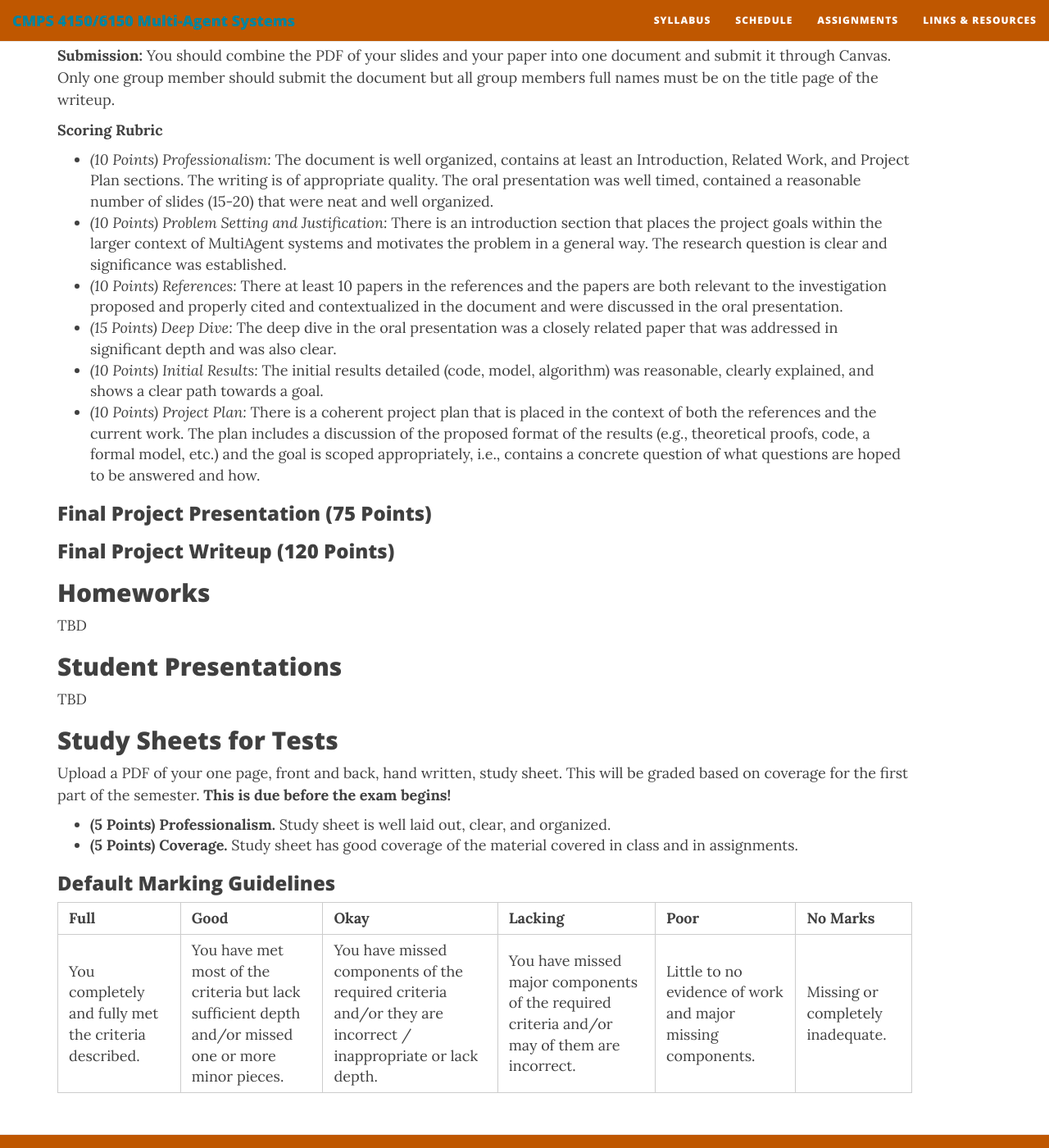
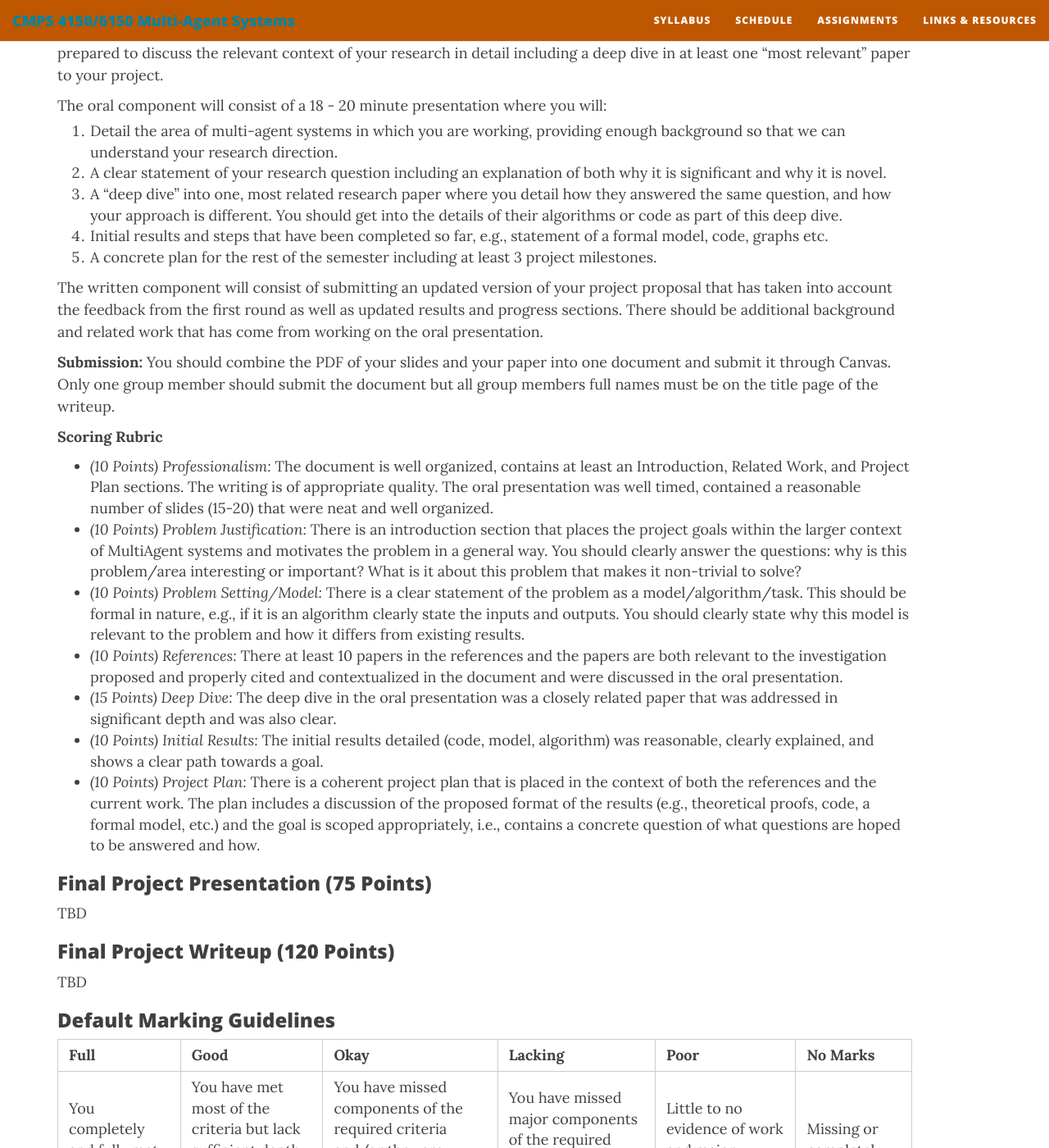
Before and after one commit to nmattei/cmps4150, a Jekyll site: the page built from assignments.md, in a window 1280 px wide and 1400 px high, scrolled down 2275 px. Shown: the whole window at 82% size. Built offline with Jekyll 4.4.1, drawn with Linux system fonts in a browser that asks for light colours; nearby versions of some CDN libraries; some of the changed text lies outside the part shown.

Commit message:
updated rubric

```diff
--- a/assignments.md
+++ b/assignments.md
@@ -9,9 +9,20 @@ published: true
 **Note:** This is a upper division / graduate computer science course, *it is hard*, there will be a lot of work.
 
 * You will sometimes have multiple assignments at a time and be responsible for managing the deadlines.  Expect to spend 4-6 hours per week **outside of class** on this course ([Tulane policy is 1-2 hours per hour in class](https://catalog.tulane.edu/)).
-* All written assignments in this course you must turn in a Latex PDF document that is typeset and professional. Getting used to writing is one of the must fundamental skills for graduate school and practice makes perfect.
+* All written assignments in this course you must turn in a Latex PDF document that is typeset and professional. If you have quesitons about Latex please see the [Template Document](https://www.overleaf.com/read/ccwvxmcmcjtn) we have prepared for hte course. Getting used to writing is one of the must fundamental skills for graduate school and practice makes perfect.
 * For all coding assignments in this course please have a read over [Aire's Handy Coding Guide](./_projects/codingguide.md). For all code you hand in for this course we expect you to follow these best practices -- if you don't, you'll lose *Professionalism* points.  We're not being mean, just trying to get you ready for coding with other people.
 * You must join the course **Slack Workspace** and check it regularly as that will be the main communications mechanism and where we expect to see evidence of you and your team collaborating.
+
+## Homeworks
+
+Homeworks will generally be posted about a week before they are due. Answers to homeworks are expected to be typed in Latex. If you want to draw figures and take photos that is acceptable. Answers to homework questions are expected to be written in a professional way that is clear.
+
+| Homework | Due Date | Link |
+|:-------:|:--------:|:----:|
+| 1 | 2/15/2022 | [Homework 1 PDF](https://drive.google.com/drive/u/1/folders/1IPYfg8xKqwwMJMBSB3TMIICOB9mzCz9m)
+| 2 | 3/8/2022 | [Homework 2 PDF](https://drive.google.com/drive/u/1/folders/1IPYfg8xKqwwMJMBSB3TMIICOB9mzCz9m)
+| 3 | 4/12/2022 | [Homework 3 PDF](https://drive.google.com/drive/u/1/folders/1IPYfg8xKqwwMJMBSB3TMIICOB9mzCz9m)
+| 4 | 4/26/2022 | [Homework 4 PDF](https://drive.google.com/drive/u/1/folders/1IPYfg8xKqwwMJMBSB3TMIICOB9mzCz9m)
 
 ## Major Project and Presentations
 
@@ -62,7 +73,8 @@ The written component will consist of submitting an updated version of your proj
 **Scoring Rubric**
 
 * *(10 Points) Professionalism:* The document is well organized, contains at least an Introduction, Related Work, and Project Plan sections. The writing is of appropriate quality. The oral presentation was well timed, contained a reasonable number of slides (15-20) that were neat and well organized.
-* *(10 Points) Problem Setting and Justification:* There is an introduction section that places the project goals within the larger context of MultiAgent systems and motivates the problem in a general way. The research question is clear and significance was established.
+* *(10 Points) Problem Justification:* There is an introduction section that places the project goals within the larger context of MultiAgent systems and motivates the problem in a general way. You should clearly answer the questions: why is this problem/area interesting or important? What is it about this problem that makes it non-trivial to solve?
+* *(10 Points) Problem Setting/Model:* There is a clear statement of the problem as a model/algorithm/task. This should be formal in nature, e.g., if it is an algorithm clearly state the inputs and outputs. You should clearly state why this model is relevant to the problem and how it differs from existing results.
 * *(10 Points) References:* There at least 10 papers in the references and the papers are both relevant to the investigation proposed and properly cited and contextualized in the document and were discussed in the oral presentation.
 * *(15 Points) Deep Dive:* The deep dive in the oral presentation was a closely related paper that was addressed in significant depth and was also clear.
 * *(10 Points) Initial Results:* The initial results detailed (code, model, algorithm) was reasonable, clearly explained, and shows a clear path towards a goal.
@@ -70,26 +82,11 @@ The written component will consist of submitting an updated version of your proj
 
 ### Final Project Presentation (75 Points)
 
+TBD
 
 ### Final Project Writeup (120 Points)
 
-
-
-## Homeworks
-
 TBD
-
-## Student Presentations
-
-TBD
-
-
-## Study Sheets for Tests
-
-Upload a PDF of your one page, front and back, hand written, study sheet.  This will be graded based on coverage for the first part of the semester. **This is due before the exam begins!**
-
-* **(5 Points) Professionalism.** Study sheet is well laid out, clear, and organized.
-* **(5 Points) Coverage.** Study sheet has good coverage of the material covered in class and in assignments.
 
 ### Default Marking Guidelines
 
```
